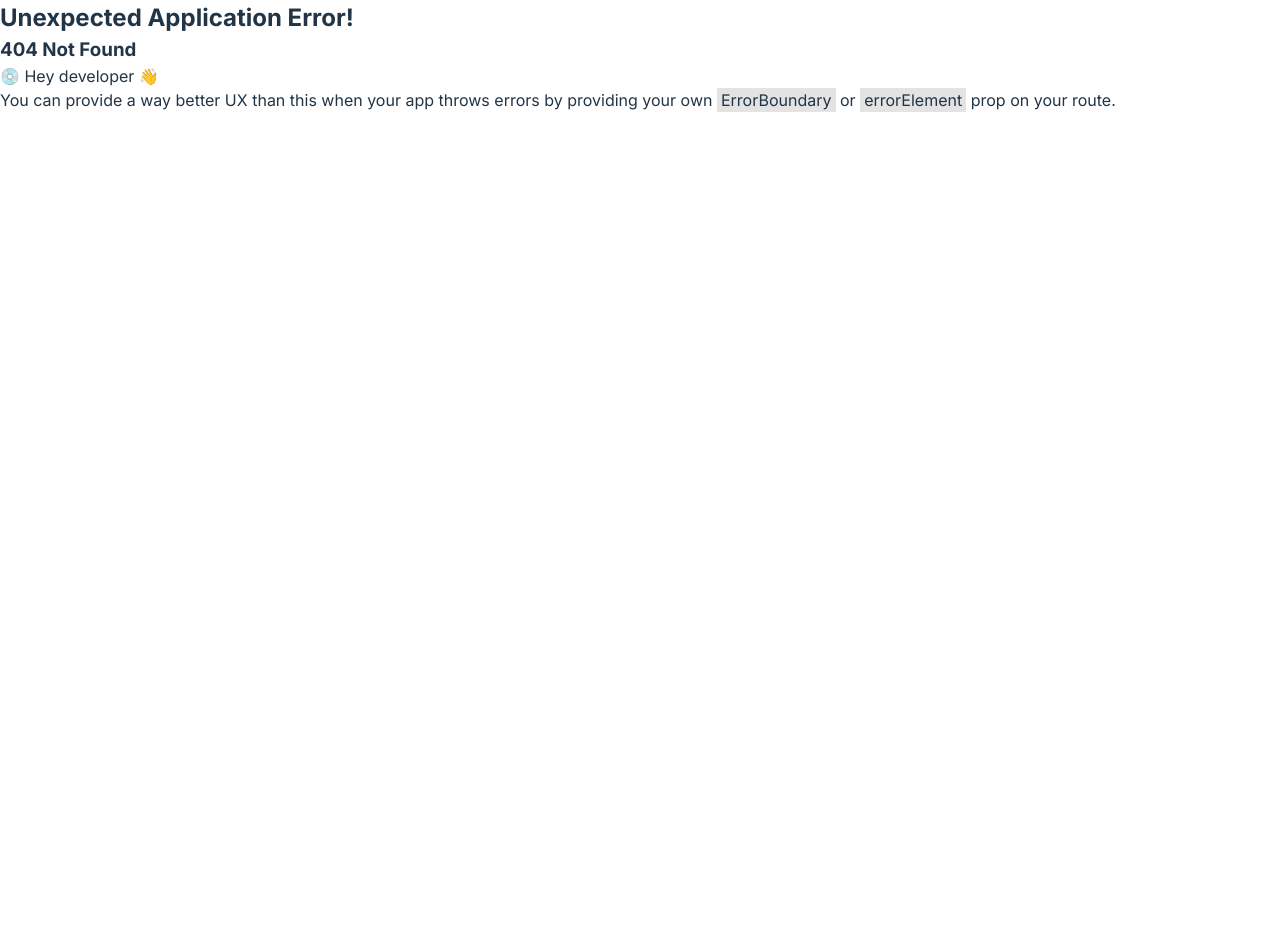
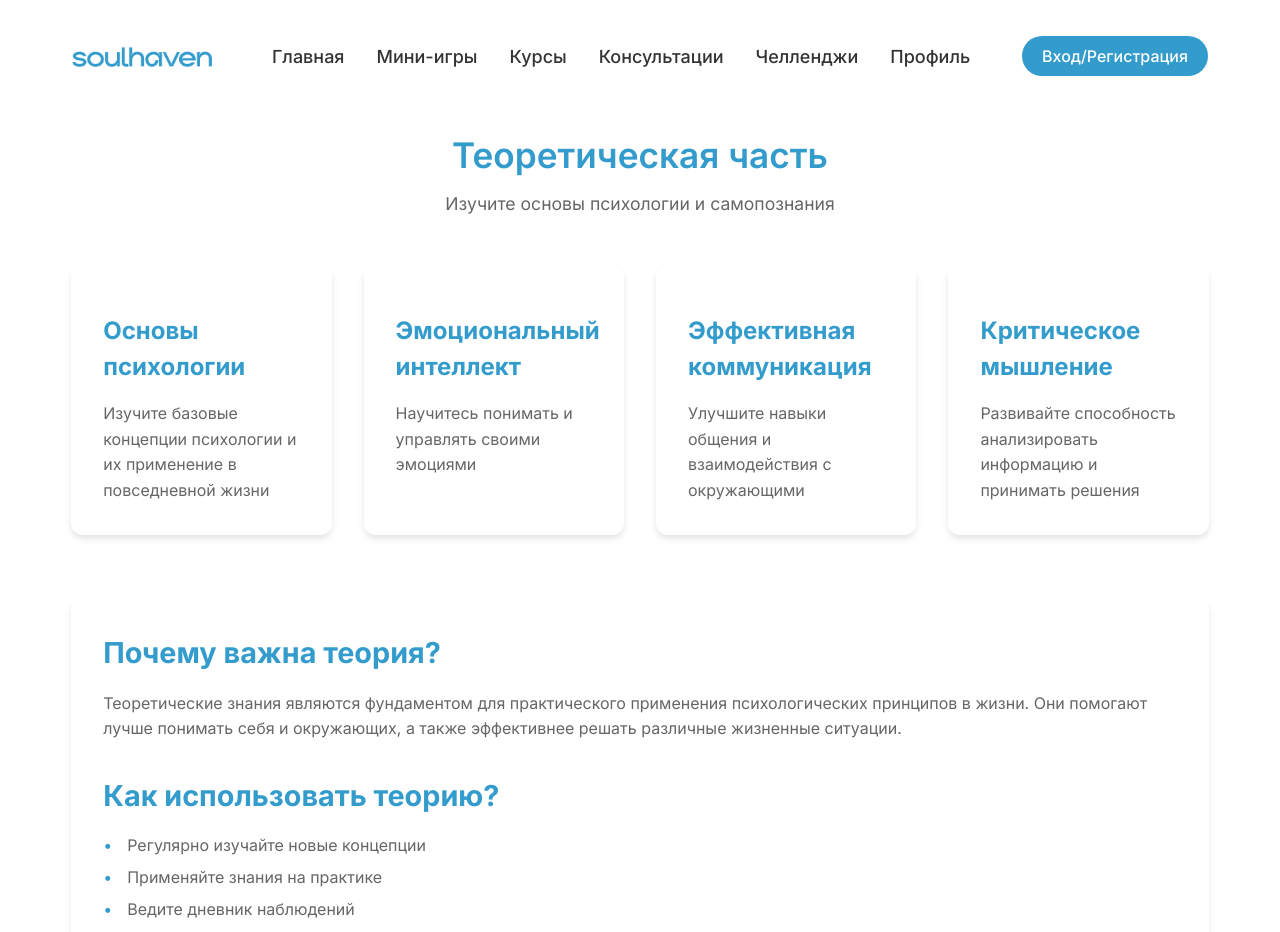
Before and after one commit to kapiyan0v/soulhaven, a React (Vite) app: page /theoretical in a window 1280 px wide. Before the commit this address had no page. Shown: the top 932 px of the page. Before the commit the page ends 800 px from the top, so only its background shows below. Built offline with nearby package versions, Linux system fonts and the light colour scheme.

Commit message:
added snake

```diff
--- a/src/components/navbar/Navbar.jsx
+++ b/src/components/navbar/Navbar.jsx
@@ -2,6 +2,7 @@ import './style.css'
 import {Link, useNavigate} from "react-router-dom";
 import { useUser } from '../../context/UserContext';
 import logo from '../../assets/img/soulhaven.png';
+import { FaBrain } from 'react-icons/fa';
 
 export const Navbar = () => {
     const navigate = useNavigate();
--- a/src/pages/mini-games/mini-games.jsx
+++ b/src/pages/mini-games/mini-games.jsx
@@ -1,5 +1,6 @@
 import { Link } from 'react-router-dom';
 import '../../styles/mini-games.css';
+import snake from '../../assets/img/snake.png'
 
 export const MiniGames = () => {
     return (
@@ -7,6 +8,27 @@ export const MiniGames = () => {
                 <h1 className="section-title">Мини-игры</h1>
 
                 <div className="mini-games-container">
+
+                    <div className="game-card">
+                        <div className="game-header">
+                            <div className="game-icon">
+                                <img
+                                    src={snake}
+                                    alt="Пазлы"/>
+                            </div>
+                            <h3 className="game-title">Змейка</h3>
+                        </div>
+                        <div className="game-content">
+                            <div className="game-divider"></div>
+                            <div className="game-text-content">
+                                <p className="game-description">
+                                Классическая игра помогает сосредоточиться на простом действии, отвлекая от тревожных мыслей. Ритмичное движение снижает внутреннее напряжение и стабилизирует эмоциональное состояние.
+                                </p>
+                                <Link className="start-button" to='/mini-games/snake'>Начать игру</Link>
+                            </div>
+                        </div>
+                    </div>
+
                     <div className="game-card">
                         <div className="game-header">
                             <div className="game-icon">
@@ -20,10 +42,9 @@ export const MiniGames = () => {
                             <div className="game-divider"></div>
                             <div className="game-text-content">
                                 <p className="game-description">
-                                    Расслабляющая игра, в которой вы собираете пазлы с живописными природными видами.
-                                    Завершая изображение, вы погружаетесь в атмосферу умиротворения и покоя.
+                                Восстановление изображения через сбор плиток тренирует внимание и логическое мышление. Этот процесс успокаивает и возвращает ощущение контроля над происходящим.
                                 </p>
-                                <button onClick={() => navigate('/mini-games/puzzle')} className="start-button">Начать игру</button>
+                                <Link className="start-button" to='/mini-games/puzzle'>Начать игру</Link>
                             </div>
                         </div>
                     </div>
@@ -41,10 +62,9 @@ export const MiniGames = () => {
                             <div className="game-divider"></div>
                             <div className="game-text-content">
                                 <p className="game-description">
-                                    Творческая медитация, где вы выбираете цвета и раскрашиваете мандалу, подстраивая
-                                    сложность под свое настроение. Идеальный способ снять напряжение и выразить себя.
+                                Раскрашивание мандал расслабляет, активируя творческое мышление. Выбор цветов и уровней сложности помогает выразить внутреннее состояние и восстановить эмоциональный баланс.
                                 </p>
-                                <button onClick={() => navigate('/mini-games/mandala-coloring')} className="start-button">Начать игру</button>
+                                <Link className="start-button" to='/mini-games/mandala-coloring'>Начать игру</Link>
                             </div>
                         </div>
                     </div>
@@ -62,10 +82,9 @@ export const MiniGames = () => {
                             <div className="game-divider"></div>
                             <div className="game-text-content">
                                 <p className="game-description">
-                                    Антистресс-игра, в которой вы лопаете пузыри в ритме дыхания. Это помогает
-                                    замедлиться, расслабиться и улучшить концентрацию.
+                                Игра учит дышать осознанно, следуя мягкому ритму. Такая дыхательная практика снижает уровень стресса и помогает справляться с паникой.
                                 </p>
-                                <button onClick={() => navigate('/mini-games/breathing-bubbles')} className="start-button">Начать игру</button>
+                                <Link className="start-button" to='/mini-games/breathing-bubbles'>Начать игру</Link>
                             </div>
                         </div>
                     </div>
@@ -83,10 +102,9 @@ export const MiniGames = () => {
                             <div className="game-divider"></div>
                             <div className="game-text-content">
                                 <p className="game-description">
-                                    Игра для осознанного дыхания. Следите за мягким свечением светлячка и дышите в такт
-                                    его движению, чтобы вернуть себе ощущение спокойствия.
+                                Следя за движением светлячка и дыша в заданном ритме, пользователь замедляет дыхание и снижает тревожность. Это упражнение помогает вернуть спокойствие и сосредоточенность.
                                 </p>
-                                <button onClick={() => navigate('/mini-games/breathing-firefly')} className="start-button">Начать игру</button>
+                                <Link className="start-button" to='/mini-games/breathing-firefly'>Начать игру</Link>
                             </div>
                         </div>
                     </div>
@@ -104,10 +122,9 @@ export const MiniGames = () => {
                             <div className="game-divider"></div>
                             <div className="game-text-content">
                                 <p className="game-description">
-                                    Тренировка позитивного мышления. Из предложенных слов составьте вдохновляющие фразы,
-                                    которые помогут вам настроиться на гармонию и уверенность.
+                                Составление предложений из позитивных фраз тренирует фокус на хорошем. Такая практика способствует формированию устойчивого, поддерживающего внутреннего диалога.
                                 </p>
-                                <button onClick={() => navigate('/mini-games/positive-thinking')} className="start-button">Начать игру</button>
+                                <Link className="start-button" to='/mini-games/positive-thinking'>Начать игру</Link>
                             </div>
                         </div>
                     </div>
--- /dev/null
+++ b/src/pages/theoretical/Theoretical.jsx
@@ -0,0 +1,64 @@
+import React from 'react';
+import './style.css';
+
+export const Theoretical = () => {
+    return (
+        <div className="theoretical-container">
+            <div className="theoretical-header">
+                <h1>Теоретическая часть</h1>
+                <p>Изучите основы психологии и самопознания</p>
+            </div>
+
+            <div className="theoretical-grid">
+                <div className="theory-card">
+                    <div className="theory-icon">
+                        <i className="fas fa-brain"></i>
+                    </div>
+                    <h3>Основы психологии</h3>
+                    <p>Изучите базовые концепции психологии и их применение в повседневной жизни</p>
+                </div>
+
+                <div className="theory-card">
+                    <div className="theory-icon">
+                        <i className="fas fa-heart"></i>
+                    </div>
+                    <h3>Эмоциональный интеллект</h3>
+                    <p>Научитесь понимать и управлять своими эмоциями</p>
+                </div>
+
+                <div className="theory-card">
+                    <div className="theory-icon">
+                        <i className="fas fa-comments"></i>
+                    </div>
+                    <h3>Эффективная коммуникация</h3>
+                    <p>Улучшите навыки общения и взаимодействия с окружающими</p>
+                </div>
+
+                <div className="theory-card">
+                    <div className="theory-icon">
+                        <i className="fas fa-lightbulb"></i>
+                    </div>
+                    <h3>Критическое мышление</h3>
+                    <p>Развивайте способность анализировать информацию и принимать решения</p>
+                </div>
+            </div>
+
+            <div className="theory-content">
+                <section className="theory-section">
+                    <h2>Почему важна теория?</h2>
+                    <p>Теоретические знания являются фундаментом для практического применения психологических принципов в жизни. Они помогают лучше понимать себя и окружающих, а также эффективнее решать различные жизненные ситуации.</p>
+                </section>
+
+                <section className="theory-section">
+                    <h2>Как использовать теорию?</h2>
+                    <ul>
+                        <li>Регулярно изучайте новые концепции</li>
+                        <li>Применяйте знания на практике</li>
+                        <li>Ведите дневник наблюдений</li>
+                        <li>Обсуждайте изученное с другими</li>
+                    </ul>
+                </section>
+            </div>
+        </div>
+    );
+};
--- /dev/null
+++ b/src/pages/theoretical/style.css
@@ -0,0 +1,169 @@
+.theoretical-container {
+    max-width: 1200px;
+    margin: 0 auto;
+    padding: 2rem;
+}
+
+.theoretical-header {
+    text-align: center;
+    margin-bottom: 3rem;
+}
+
+.theoretical-header h1 {
+    color: #339CCC;
+    font-size: 2.5rem;
+    margin-bottom: 1rem;
+}
+
+.theoretical-header p {
+    color: #666;
+    font-size: 1.2rem;
+}
+
+.theoretical-grid {
+    display: grid;
+    grid-template-columns: repeat(auto-fit, minmax(250px, 1fr));
+    gap: 2rem;
+    margin-bottom: 4rem;
+}
+
+.theory-card {
+    background: white;
+    border-radius: 12px;
+    padding: 2rem;
+    box-shadow: 0 4px 6px rgba(0, 0, 0, 0.1);
+    transition: transform 0.3s ease;
+}
+
+.theory-card:hover {
+    transform: translateY(-5px);
+}
+
+.theory-icon {
+    font-size: 2.5rem;
+    color: #339CCC;
+    margin-bottom: 1rem;
+}
+
+.theory-card h3 {
+    color: #339CCC;
+    font-size: 1.5rem;
+    margin-bottom: 1rem;
+}
+
+.theory-card p {
+    color: #666;
+    line-height: 1.6;
+}
+
+.theory-content {
+    background: white;
+    border-radius: 12px;
+    padding: 2rem;
+    box-shadow: 0 4px 6px rgba(0, 0, 0, 0.1);
+}
+
+.theory-section {
+    margin-bottom: 2rem;
+}
+
+.theory-section:last-child {
+    margin-bottom: 0;
+}
+
+.theory-section h2 {
+    color: #339CCC;
+    font-size: 1.8rem;
+    margin-bottom: 1rem;
+}
+
+.theory-section p {
+    color: #666;
+    line-height: 1.6;
+    margin-bottom: 1rem;
+}
+
+.theory-section ul {
+    list-style-type: none;
+    padding: 0;
+}
+
+.theory-section li {
+    color: #666;
+    margin-bottom: 0.5rem;
+    padding-left: 1.5rem;
+    position: relative;
+}
+
+.theory-section li:before {
+    content: "•";
+    color: #339CCC;
+    position: absolute;
+    left: 0;
+}
+
+@media (max-width: 1280px) {
+    .theoretical-container {
+        max-width: 95%;
+        padding: 1.5rem;
+    }
+
+    .theoretical-header h1 {
+        font-size: 2.2rem;
+    }
+
+    .theoretical-header p {
+        font-size: 1.1rem;
+    }
+}
+
+@media (max-width: 1024px) {
+    .theoretical-container {
+        max-width: 90%;
+        padding: 1.2rem;
+    }
+
+    .theoretical-grid {
+        gap: 1.5rem;
+    }
+
+    .theory-card {
+        padding: 1.5rem;
+    }
+}
+
+@media (max-width: 768px) {
+    .theoretical-header h1 {
+        font-size: 2rem;
+    }
+
+    .theoretical-header p {
+        font-size: 1rem;
+    }
+
+    .theory-card {
+        padding: 1.2rem;
+    }
+
+    .theory-icon {
+        font-size: 2rem;
+    }
+
+    .theory-card h3 {
+        font-size: 1.3rem;
+    }
+}
+
+@media (max-width: 480px) {
+    .theoretical-container {
+        padding: 1rem;
+    }
+
+    .theoretical-header h1 {
+        font-size: 1.8rem;
+    }
+
+    .theoretical-grid {
+        grid-template-columns: 1fr;
+    }
+}
--- a/src/routes.jsx
+++ b/src/routes.jsx
@@ -21,6 +21,7 @@ import ProfileCalendar from './pages/profile/ProfileCalendar';
 import ProfileAchievements from './pages/profile/ProfileAchievements';
 import ProfilePrivacy from './pages/profile/ProfilePrivacy';
 import ProfileSettings from './pages/profile/ProfileSettings';
+import { Theoretical } from './pages/theoretical/Theoretical';
 import './styles/in-development.css';
 
 const InDevelopmentPage = ({ title }) => (
@@ -52,6 +53,7 @@ const router = createBrowserRouter([
             { path: 'mini-games/mandala-coloring', element: <MandalaColoring /> },
             { path: 'mini-games/positive-thinking', element: <PositiveThinking /> },
             { path: 'mini-games/breathing-firefly', element: <BreathingFirefly /> },
+            { path: 'theoretical', element: <Theoretical /> },
             {
                 path: 'consultations',
                 element: <InDevelopmentPage title="Консультации" />
```
Also changed, not shown: src/pages/home/Home.jsx (+32 -15 lines), src/assets/img/snake.png (added).
